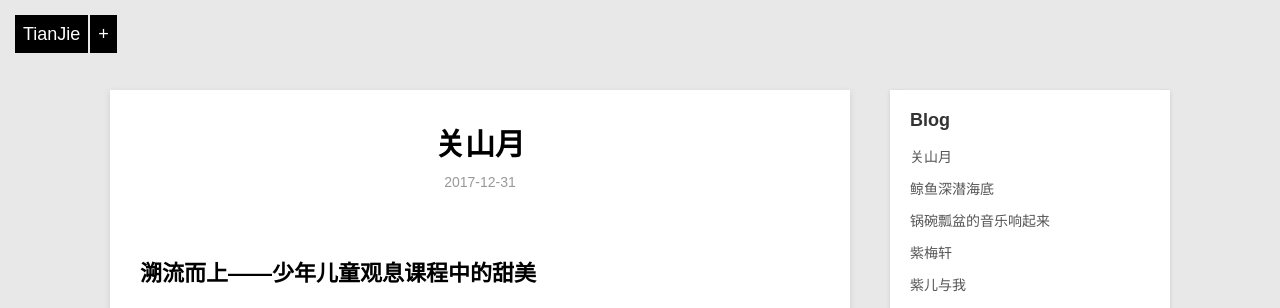
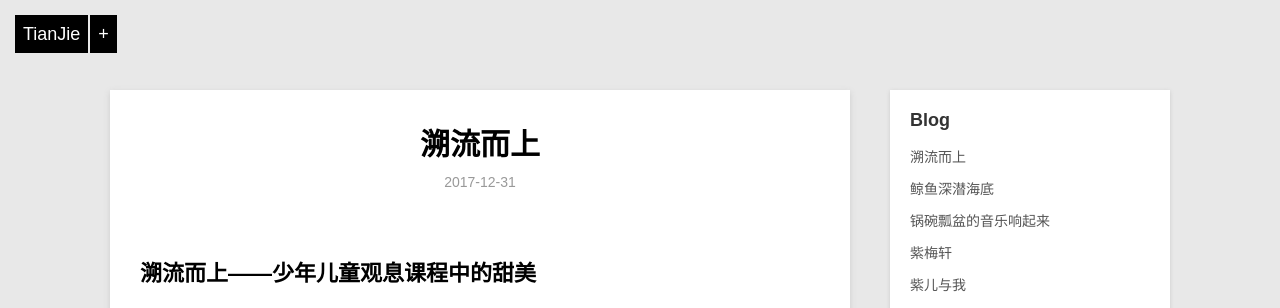
Before and after one commit to violettianjie/violettianjie.github.io, a Jekyll site: the page built from _posts/blog/2017-12-31-ccvipassana.md, in a window 1280 px wide. Shown: the top 308 px of the page. Built offline with Jekyll 4.4.1, drawn with Linux system fonts in a browser that asks for light colours.

Commit message:
Update 2017-12-31-ccvipassana.md

```diff
--- a/_posts/blog/2017-12-31-ccvipassana.md
+++ b/_posts/blog/2017-12-31-ccvipassana.md
@@ -1,7 +1,7 @@
 ---
 layout: post
-title: "关山月"
-description: "写作|明月出天山，苍茫云海间"
+title: "溯流而上"
+description: "少年儿童观息课程中的甜美"
 category: blog
 ---
 
```
